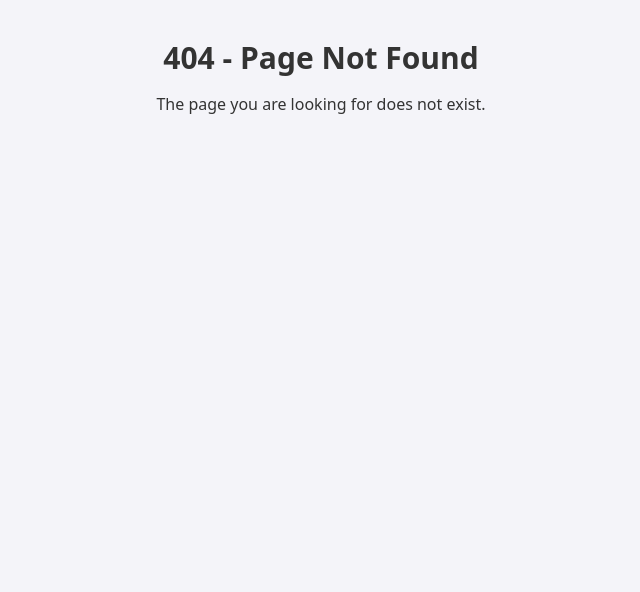
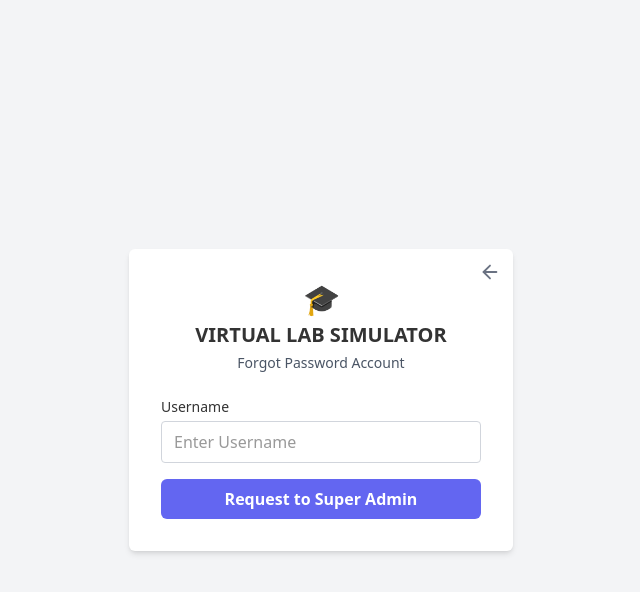
Before and after one commit to Coding-Elysium/virtual-lab-frontend-deployed, a React (Vite) app: page /forgotPasswordAdmin in a window 1280 px wide. Before the commit this address had no page. Shown: the top 592 px of the page, without its empty margins (319-959 px from the left). Built offline with nearby package versions, Linux system fonts and the light colour scheme.

Commit message:
Forgot password request

```diff
--- a/src/components/CardStatus/CardAdminPass.jsx
+++ b/src/components/CardStatus/CardAdminPass.jsx
@@ -1,27 +1,36 @@
+import { useState } from "react";
+import ModalChangePass from "../Modal/ModalChangePass";
+
 const CardAdminPass = () => {
+  const [isOpenChange, setIsOpenChange] = useState(false);
+
   return (
     <div className="bg-white border border-gray-200 rounded-lg p-6 flex flex-col items-center gap-4 hover:shadow-xl transition">
-      {/* Avatar */}
       <div className="rounded-full w-20 h-20 bg-blue-500 flex items-center justify-center text-white text-3xl font-semibold shadow-md">
         J
       </div>
 
-      {/* Name + Subtitle */}
       <div className="text-center">
-        <p className="text-lg font-semibold text-gray-800">
-          John Carlo Abanes
-        </p>
-        <p className="text-sm text-gray-500">112134050060</p>
+        <p className="text-lg font-semibold text-gray-800">John Carlo Abanes</p>
+        <p className="text-sm text-gray-500">EMP123123</p>
       </div>
 
       <button
         className="w-full px-4 py-2 rounded-lg bg-blue-500 text-white font-medium hover:bg-blue-600 transition"
-        onClick={() => console.log("Hello Admin")}
+        onClick={() => setIsOpenChange(true)}
       >
         Change Password
       </button>
+
+      {isOpenChange && (
+        <ModalChangePass
+          isOpen={isOpenChange}
+          onClose={() => setIsOpenChange(false)}
+          user={{ id: 1, name: "John Carlo Abanes", password: "123123123123" }}
+        />
+      )}
     </div>
-  )
-}
+  );
+};
 
-export default CardAdminPass
+export default CardAdminPass;
--- a/src/components/CardStatus/CardStudentPass.jsx
+++ b/src/components/CardStatus/CardStudentPass.jsx
@@ -1,27 +1,35 @@
+import { useState } from "react";
+import ModalChangePass from "../Modal/ModalChangePass";
+
 const CardStudentPass = () => {
+  const [isOpenChange, setIsOpenChange] = useState(false);
+
   return (
     <div className="bg-white border border-gray-200 rounded-lg p-6 flex flex-col items-center gap-4 hover:shadow-xl transition">
-      {/* Avatar */}
       <div className="rounded-full w-20 h-20 bg-blue-500 flex items-center justify-center text-white text-3xl font-semibold shadow-md">
         J
       </div>
 
-      {/* Name + Subtitle */}
       <div className="text-center">
-        <p className="text-lg font-semibold text-gray-800">
-          John Carlo Abanes
-        </p>
-        <p className="text-sm text-gray-500">EMP1234</p>
+        <p className="text-lg font-semibold text-gray-800">John Carlo Abanes</p>
+        <p className="text-sm text-gray-500">123123123123</p>
       </div>
 
       <button
         className="w-full px-4 py-2 rounded-lg bg-blue-500 text-white font-medium hover:bg-blue-600 transition"
-        onClick={() => console.log("Hello Admin")}
+        onClick={() => setIsOpenChange(true)}
       >
         Change Password
       </button>
+      {isOpenChange && (
+        <ModalChangePass
+          isOpen={isOpenChange}
+          onClose={() => setIsOpenChange(false)}
+          user={{ id: 1, name: "John Carlo Abanes", password: "123123123123" }}
+        />
+      )}
     </div>
-  )
-}
+  );
+};
 
-export default CardStudentPass
+export default CardStudentPass;
--- /dev/null
+++ b/src/components/Modal/ModalChangePass.jsx
@@ -0,0 +1,60 @@
+import React, { useState, useEffect } from "react";
+import InputField from "../TextField/InputField";
+import SelectField from "../TextField/SelectField";
+import crudStudentStore from "../../store/crudStudent";
+
+export default function ModalChangePass({ isOpen, onClose, user }) {
+  const [formData, setFormData] = useState({
+    password: "",
+  });
+
+  const handleChange = (e) => {
+    setFormData((prev) => ({
+      ...prev,
+      [e.target.name]: e.target.value,
+    }));
+  };
+
+  const handleSubmit = async () => {
+    console.log("Password changed");
+  };
+
+  if (!isOpen || !user) return null;
+
+  return (
+    <div className="fixed inset-0 z-50 flex items-center justify-center bg-black/50 bg-opacity-40">
+      <div className="bg-white rounded-md p-6 w-full max-w-md shadow-md">
+        <h2 className="text-xl font-semibold mb-4">Change Password</h2>
+
+        <div className="flex flex-col gap-4 mb-6">
+          <InputField
+            label="Password"
+            name="password"
+            type="password"
+            value={formData.password}
+            onChange={handleChange}
+            required
+          />
+        </div>
+
+        <div className="flex justify-end gap-4">
+          <button
+            onClick={onClose}
+            className="py-2 px-4 border rounded-sm hover:bg-gray-100"
+          >
+            Cancel
+          </button>
+          <button
+            onClick={() => {
+              handleSubmit();
+              onClose();
+            }}
+            className="py-2 px-4 text-white background-primary-color rounded-sm hover:opacity-80"
+          >
+            Set Password
+          </button>
+        </div>
+      </div>
+    </div>
+  );
+}
--- a/src/pages/ForgotPassword.jsx
+++ b/src/pages/ForgotPassword.jsx
@@ -1,11 +1,11 @@
-import React, { useState } from 'react'
-import DashboardHeader from '../components/Header/DashboardHeader'
-import SearchField from '../components/TextField/SearchField'
-import CardStudentPass from '../components/CardStatus/CardStudentPass'
-import CardAdminPass from '../components/CardStatus/CardAdminPass'
+import React, { useState } from "react";
+import DashboardHeader from "../components/Header/DashboardHeader";
+import SearchField from "../components/TextField/SearchField";
+import CardStudentPass from "../components/CardStatus/CardStudentPass";
+import CardAdminPass from "../components/CardStatus/CardAdminPass";
 
 const ForgotPassword = () => {
-  const [view, setView] = useState('student') // default to student
+  const [view, setView] = useState("student"); // default to student
 
   return (
     <section className="flex flex-col gap-6">
@@ -13,41 +13,32 @@ const ForgotPassword = () => {
         <DashboardHeader title="Forgot Password Request" />
       </section>
 
-      {/* Search + Toggle */}
       <section className="flex flex-col gap-4 sm:flex-row sm:items-center sm:justify-between">
-        {/* Search Field */}
         <div className="w-full sm:w-auto">
-          <SearchField
-            onchange={(e) => {
-              // setSearch(e.target.value);
-              // setVisibleCount(10);
-            }}
-          />
+          <SearchField onchange={(e) => {}} />
         </div>
 
-        {/* Toggle Buttons */}
         <div className="flex gap-2 justify-center sm:justify-end">
           <button
             className={`px-4 py-2 rounded-lg transition w-full ${
-              view === 'student' ? 'bg-blue-500 text-white' : 'bg-gray-200'
+              view === "student" ? "bg-blue-500 text-white" : "bg-gray-200"
             }`}
-            onClick={() => setView('student')}
+            onClick={() => setView("student")}
           >
             Students
           </button>
           <button
             className={`px-4 py-2 rounded-lg transition w-full ${
-              view === 'admin' ? 'bg-blue-500 text-white' : 'bg-gray-200'
+              view === "admin" ? "bg-blue-500 text-white" : "bg-gray-200"
             }`}
-            onClick={() => setView('admin')}
+            onClick={() => setView("admin")}
           >
             Admin
           </button>
         </div>
       </section>
 
-
-      {view === 'admin' ? (
+      {view === "admin" ? (
         <section className="grid w-full gap-6 grid-cols-1 sm:grid-cols-3 lg:grid-cols-4 items-stretch">
           <CardAdminPass />
         </section>
@@ -57,7 +48,7 @@ const ForgotPassword = () => {
         </section>
       )}
     </section>
-  )
-}
+  );
+};
 
-export default ForgotPassword
+export default ForgotPassword;
--- /dev/null
+++ b/src/pages/ForgotPasswordAdmin.jsx
@@ -0,0 +1,50 @@
+import React, { useState } from "react";
+import { FiArrowLeft } from "react-icons/fi";
+import { Link } from "react-router-dom";
+
+const ForgotPasswordAdmin = ({ onBack }) => {
+  const [username, setUsername] = useState("");
+
+  return (
+    <div className="min-h-screen flex items-center justify-center bg-gray-100">
+      <div className="relative bg-white p-8 rounded-md shadow-md w-full max-w-sm">
+        <Link to="/">
+          <button
+            onClick={onBack || (() => console.log("Go Back"))}
+            className="absolute top-3 right-3 text-gray-500 hover:text-indigo-600"
+          >
+            <FiArrowLeft size={22} />
+          </button>
+        </Link>
+
+        <div className="flex flex-col items-center mb-6">
+          <div className="text-3xl text-indigo-500 mb-1">🎓</div>
+          <h1 className="text-xl font-bold">VIRTUAL LAB SIMULATOR</h1>
+          <p className="text-sm text-gray-600 mt-1">Forgot Password Account</p>
+        </div>
+
+        <div className="space-y-4">
+          <div>
+            <label className="block text-sm font-medium mb-1">Username</label>
+            <input
+              type="text"
+              value={username}
+              onChange={(e) => setUsername(e.target.value)}
+              placeholder="Enter Username"
+              className="w-full border border-gray-300 rounded px-3 py-2 focus:outline-none focus:ring-2 focus:ring-indigo-400"
+            />
+          </div>
+
+          <button
+            onClick={() => console.log("Hello")}
+            className="w-full background-primary-color bg-indigo-600 hover:bg-indigo-700 cursor-pointer text-white py-2 rounded-md font-semibold"
+          >
+            Request to Super Admin
+          </button>
+        </div>
+      </div>
+    </div>
+  );
+};
+
+export default ForgotPasswordAdmin;
--- a/src/pages/Login.jsx
+++ b/src/pages/Login.jsx
@@ -1,6 +1,6 @@
 import React, { useState } from "react";
 import { FaEye, FaEyeSlash } from "react-icons/fa";
-import { useNavigate } from "react-router-dom";
+import { Link, useNavigate } from "react-router-dom";
 import authStore from "../store/authStore";
 
 const Login = () => {
@@ -14,7 +14,8 @@ const Login = () => {
   const { loginAdmin, loading } = authStore();
 
   const handleSignIn = async () => {
-    if (!username || !password) return alert("Please enter username and password.");
+    if (!username || !password)
+      return alert("Please enter username and password.");
 
     await loginAdmin({ username, password });
 
@@ -30,7 +31,6 @@ const Login = () => {
       setPassword("");
     }
   };
-
 
   return (
     <div className="min-h-screen flex items-center justify-center bg-gray-100">
@@ -78,9 +78,12 @@ const Login = () => {
               <input type="checkbox" className="accent-indigo-500" />
               Remember
             </label>
-            <a href="#" className="text-indigo-500 hover:underline">
+            <Link
+              to="/forgotPasswordAdmin"
+              className="text-indigo-500 hover:underline"
+            >
               Forgot Password?
-            </a>
+            </Link>
           </div>
 
           <button
```
Also changed, not shown: src/components/Modal/GradeModal.jsx (+0 -39 lines), src/routes/routes.jsx (+11 -4 lines).
